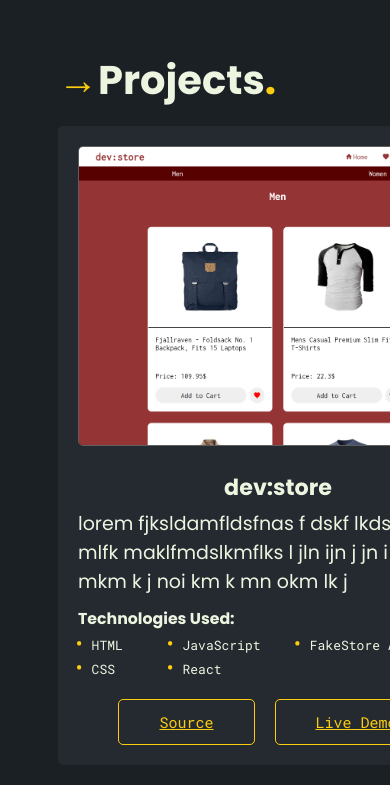
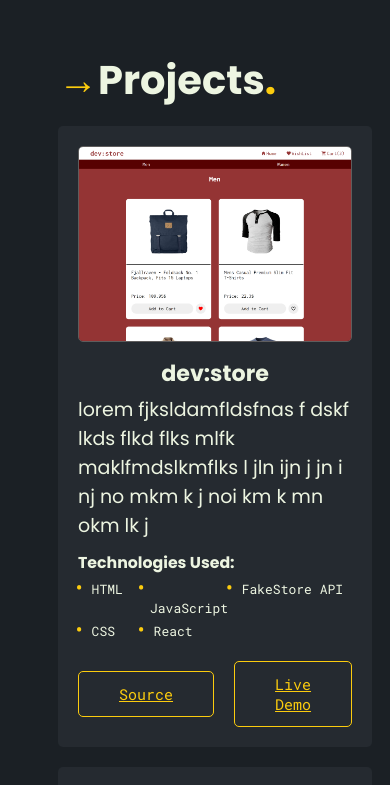
Before and after one commit to khunhour/portfolio, a React (Create React App) app: page / in a window 390 px wide. Shown: the part 2680-3465 px from the top of the page. Built offline with nearby package versions, Linux system fonts and the light colour scheme.

Commit message:
make project into grid instead of flexbox

```diff
--- a/src/components/Projects/Project.css
+++ b/src/components/Projects/Project.css
@@ -1,13 +1,13 @@
 .project-container {
-	display: flex;
-	flex-direction: column;
+	display: grid;
+	grid-template-columns: 1fr 1fr;
 	width: 100%;
 	gap: 20px;
 }
 
 .project {
-	display: grid;
-	grid-template-columns: min-content 1fr;
+	display: flex;
+	flex-direction: column;
 	background-color: var(--light-bg-color);
 	border-radius: 5px;
 	padding: 20px;
@@ -21,13 +21,11 @@
 }
 
 .project img {
-	width: 400px;
-	height: 300px;
+	width: 100%;
 	border-radius: 5px;
-	margin-right: 20px;
 	border: solid 1px rgb(95, 93, 93);
+	margin-bottom: 10px;
 }
-
 .project-title {
 	text-align: center;
 	padding: 5px 0;
@@ -73,17 +71,5 @@
 	margin: 0;
 }
 
-@media (max-width: 1024px) {
-	.project-container {
-		display: grid;
-		grid-template-columns: 1fr 1fr;
-	}
-	.project {
-		display: flex;
-		flex-direction: column;
-	}
-	.project img {
-		margin-right: 0;
-		margin-bottom: 20px;
-	}
+@media (max-width: 950px) {
 }
```
